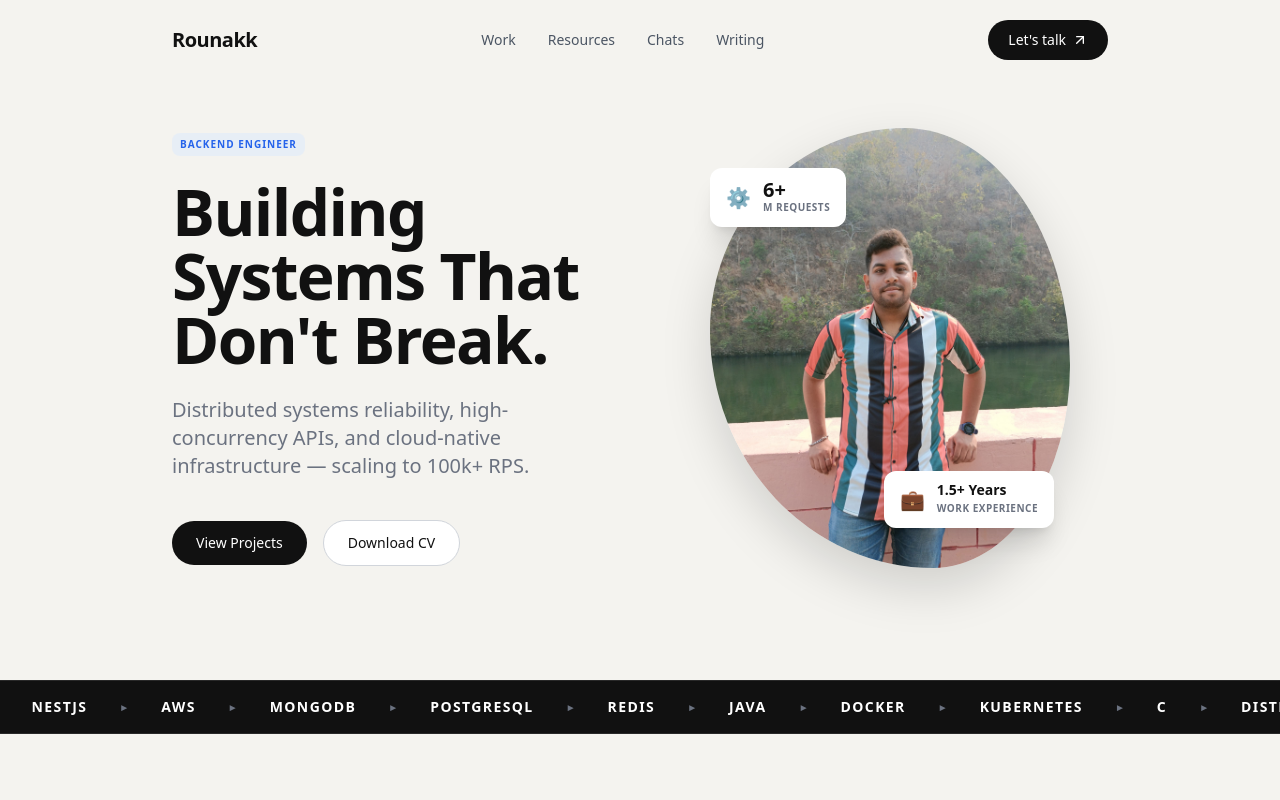
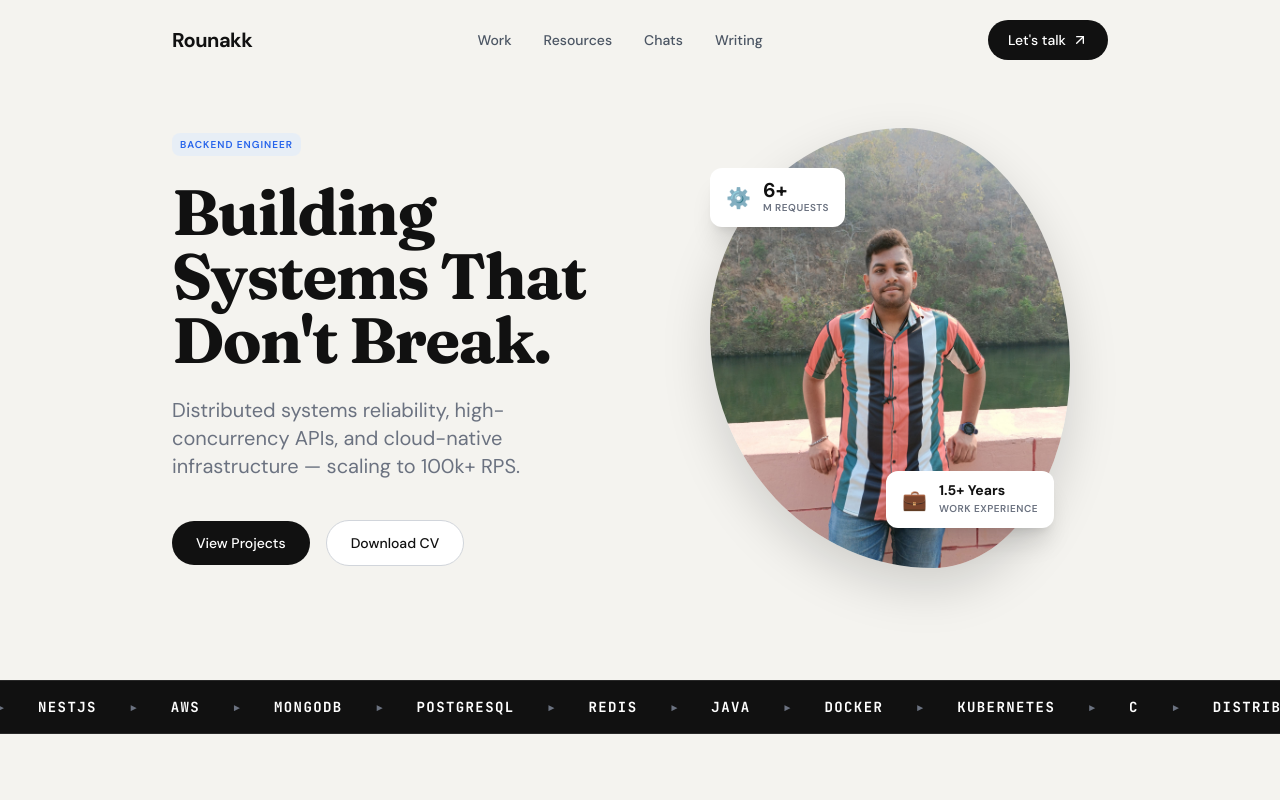
Before and after one commit to rounakkraaj-1744/portfolio, a Next.js app: page / in a window 1280 px wide. Shown: the top 800 px of the page. Built offline with nearby package versions, Linux system fonts and the light colour scheme.

Commit message:
font change

```diff
--- a/app/globals.css
+++ b/app/globals.css
@@ -83,8 +83,11 @@
   }
 
   body {
-    @apply bg-background text-foreground antialiased;
-    font-family: 'Inter', system-ui, -apple-system, sans-serif;
+    @apply bg-background text-foreground antialiased font-sans;
+  }
+
+  h1, h2, h3, h4, h5, h6, .display-heading {
+    @apply font-serif;
   }
 }
 
@@ -104,7 +107,7 @@
 
 /* Base custom styles */
 .section-title {
-  @apply text-xl font-bold tracking-tight inline-block relative mb-8;
+  @apply text-xl font-bold tracking-tight inline-block relative mb-8 font-serif;
 }
 .section-title::after {
   content: '';
@@ -116,5 +119,5 @@
 }
 
 .pill-badge {
-  @apply inline-flex items-center justify-center rounded-full text-xs font-medium px-2.5 py-0.5 whitespace-nowrap;
+  @apply inline-flex items-center justify-center rounded-full text-xs font-medium px-2.5 py-0.5 whitespace-nowrap font-mono;
 }
--- a/app/layout.tsx
+++ b/app/layout.tsx
@@ -1,12 +1,22 @@
 import type React from "react"
 import type { Metadata } from "next"
-import { Inter } from "next/font/google"
+import { DM_Sans, Fraunces, JetBrains_Mono } from "next/font/google"
 import "./globals.css"
 import Navbar from "@/components/Navbar"
 
-const inter = Inter({
+const dmSans = DM_Sans({
   subsets: ["latin"],
-  variable: "--font-inter",
+  variable: "--font-dm-sans",
+})
+
+const fraunces = Fraunces({
+  subsets: ["latin"],
+  variable: "--font-fraunces",
+})
+
+const jetbrainsMono = JetBrains_Mono({
+  subsets: ["latin"],
+  variable: "--font-jetbrains-mono",
 })
 
 export const metadata: Metadata = {
@@ -21,7 +31,7 @@ export default function RootLayout({
 }>) {
   return (
     <html lang="en" suppressHydrationWarning>
-      <body className={`${inter.variable} font-sans antialiased bg-[#F4F3EF] text-[#111111]`}>
+      <body className={`${dmSans.variable} ${fraunces.variable} ${jetbrainsMono.variable} font-sans antialiased bg-[#F4F3EF] text-[#111111]`}>
         <Navbar />
         {children}
       </body>
--- a/components/HeroSection.tsx
+++ b/components/HeroSection.tsx
@@ -96,7 +96,7 @@ export default function Hero() {
             <div key={i} className="flex items-center shrink-0">
               {techMarquee.map((tech, j) => (
                 <div key={`${i}-${j}`} className="flex items-center">
-                  <span className="text-white text-sm font-bold tracking-widest px-8">
+                  <span className="text-white text-sm font-bold tracking-widest px-8 font-mono">
                     {tech}
                   </span>
                   <span className="text-gray-500 text-[10px]">►</span>
--- a/components/SkillSection.tsx
+++ b/components/SkillSection.tsx
@@ -14,7 +14,7 @@ export default function Skills() {
             </h3>
             <div className="flex flex-wrap gap-2">
               {col.items.map((item, j) => (
-                <span key={j} className="inline-flex items-center justify-center rounded-md bg-gray-100/80 text-gray-700 text-xs font-semibold px-2.5 py-1.5">
+                <span key={j} className="inline-flex items-center justify-center rounded-md bg-gray-100/80 text-gray-700 text-xs font-semibold px-2.5 py-1.5 font-mono">
                   {item.name}
                 </span>
               ))}
--- a/components/ui/animated-carousel.tsx
+++ b/components/ui/animated-carousel.tsx
@@ -126,7 +126,7 @@ export const AnimatedCarousel = ({ carousels, autoplay = false }:Props) => {
 
             <div className="flex flex-wrap gap-2 mb-6">
                {carousels[active].tags.map((tag, i) => (
-                  <span key={i} className="px-2.5 py-1 rounded bg-[#111] text-white text-[10px] uppercase font-bold tracking-wider">
+                  <span key={i} className="px-2.5 py-1 rounded bg-[#111] text-white text-[10px] uppercase font-bold tracking-wider font-mono">
                      {tag}
                   </span>
                ))}
--- a/tailwind.config.ts
+++ b/tailwind.config.ts
@@ -10,7 +10,9 @@ export default {
 	theme: {
 		extend: {
 			fontFamily: {
-				mono: ['JetBrains Mono', 'Fira Code', 'SF Mono', 'monospace'],
+				sans: ['var(--font-dm-sans)', 'system-ui', 'sans-serif'],
+				serif: ['var(--font-fraunces)', 'Georgia', 'serif'],
+				mono: ['var(--font-jetbrains-mono)', 'monospace'],
 			},
 			colors: {
 				background: 'hsl(var(--background))',
```
